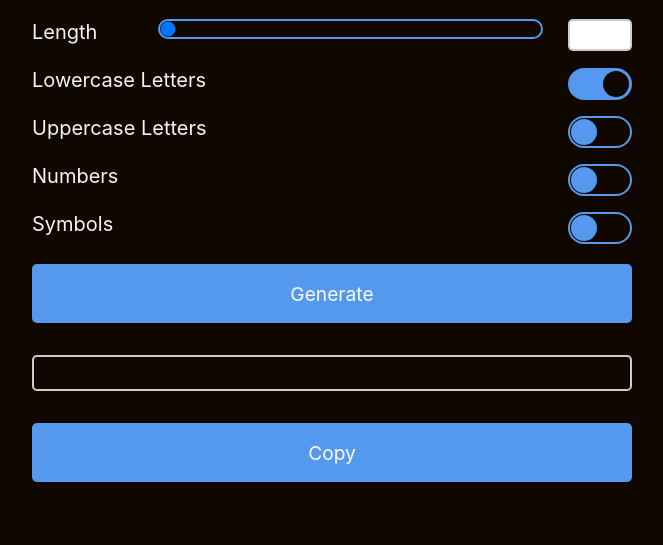
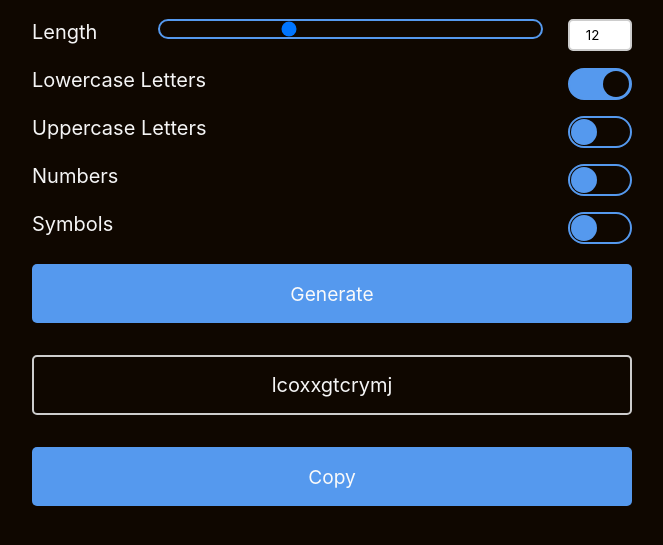
Before and after one commit to Irajan/irajan.github.io, a plain HTML site: page JS-excersise/password-generator/index.html in a window 1280 px wide. Both pictures are taken after a click on the button "Generate". Shown: the part 75-620 px from the top of the page, without its empty margins (308-971 px from the left). Drawn offline with Linux system fonts and the light colour scheme.

Commit message:
Final touch up

```diff
--- a/JS-excersise/password-generator/index.html
+++ b/JS-excersise/password-generator/index.html
@@ -25,8 +25,8 @@
             </div>
             <div class="form-row">
                 <label for="password-length" class="option-length">Length</label>
-                <input type="range" min="2" max="32" id="length-slider" value="2">
-                <input type="number" id="password-length" min="2" max="32" class="length-value">
+                <input type="range" min="2" max="32" id="length-slider" value="12">
+                <input type="number" id="password-length" min="2" max="32" class="length-value" value="12">
             </div>
 
             <div class="form-row">
@@ -58,7 +58,7 @@
 
         <div class="output d-n">
             <div class="output-text">Rnksdfkashflknaslkn</div>
-            <button class="btn-primary">Copy</button>
+            <button class="btn-primary" id="copy-btn">Copy</button>
         </div>
     </div>
     <script src="./index.js"></script>
```
